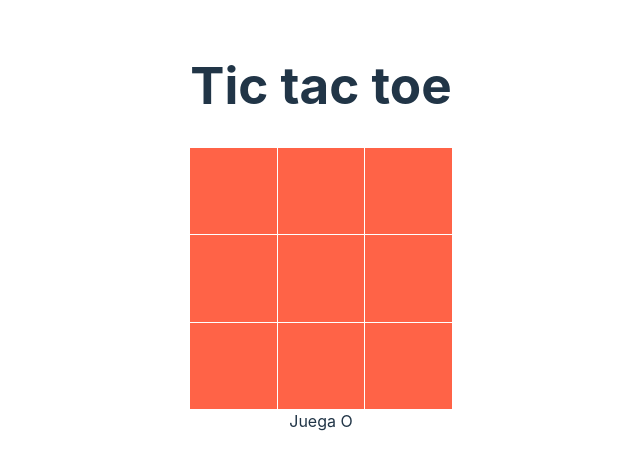
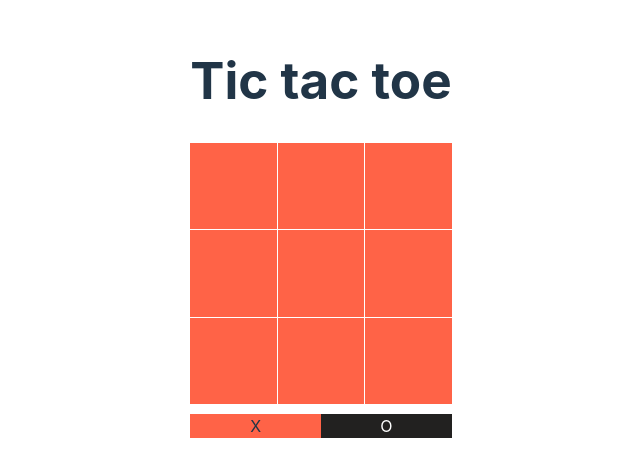
Before and after one commit to webferrol/tic-tac-toe-react-ts, a React (Vite) app: page / in a window 1280 px wide. Shown: the part 172-648 px from the top of the page, without its empty margins (319-959 px from the left). Built offline with nearby package versions, Linux system fonts and the light colour scheme.

Commit message:
Refactoring css app

```diff
--- a/src/App.css
+++ b/src/App.css
@@ -7,52 +7,30 @@
 
 
 .board {
-  display: grid;
-  grid-template-rows: repeat(3, 1fr);
-  grid-template-columns: repeat(3, 1fr);
-  gap: 1px;
-  aspect-ratio: 1 / 1;
-  div {
+
+    display: grid;
+    grid-template-rows: repeat(3, 1fr);
+    grid-template-columns: repeat(3, 1fr);
+    gap: 1px;
+    aspect-ratio: 1 / 1;
+    .square {
+      cursor: pointer;
+    }
+
+  }
+  .players {
+    margin-top: 10px;
+    display: grid;
+    grid: 10px;
+    grid-template-columns: 50% 50%;
+  }
+  .square {
     display: flex;
     justify-content: center;
     align-items: center;
-    background-color: tomato;
-    cursor: pointer;
+    background-color: rgb(255, 99, 71);
+  &.is-selected {
+    background-color: rgb(34, 33, 32);
+    color: white;
   }
 }
-
-.logo {
-  height: 6em;
-  padding: 1.5em;
-  will-change: filter;
-  transition: filter 300ms;
-}
-.logo:hover {
-  filter: drop-shadow(0 0 2em #646cffaa);
-}
-.logo.react:hover {
-  filter: drop-shadow(0 0 2em #61dafbaa);
-}
-
-@keyframes logo-spin {
-  from {
-    transform: rotate(0deg);
-  }
-  to {
-    transform: rotate(360deg);
-  }
-}
-
-@media (prefers-reduced-motion: no-preference) {
-  a:nth-of-type(2) .logo {
-    animation: logo-spin infinite 20s linear;
-  }
-}
-
-.card {
-  padding: 2em;
-}
-
-.read-the-docs {
-  color: #888;
-}
--- a/src/components/Board.tsx
+++ b/src/components/Board.tsx
@@ -1,3 +1,4 @@
+import { TURN } from "../constants"
 import { useTurn } from "../hooks/useTurn"
 import Square from "./Square"
 
@@ -8,19 +9,30 @@ function Board() {
     return (
         <>
             <div className="board">
+
                     {
                         board.map((square, index) => (
-                        <Square handleTurn={setTurn} indexTurn={index} key={index}>
+                            <Square
+                                handleTurn={setTurn}
+                                indexTurn={index}
+                                key={index}>
                                 {square}
                             </Square>)
                         )
                     }
+
+            </div>
+            <div className="players">
+                <Square isSelected={player === TURN.x.description} indexTurn={9999}>
+                    {TURN.x.description}
+                </Square>
+                <Square isSelected={player === TURN.o.description} indexTurn={99999}>
+                    {TURN.o.description}
+                </Square>
             </div>
             <div>
                 {
-                    winner
-                    ? `Gana ${winner}`
-                    : `Juega ${player}`
+                    winner && `Gana ${winner}`
                 }
             </div>
         </>
```
Lines whose indentation alone changed are shown as unchanged.
